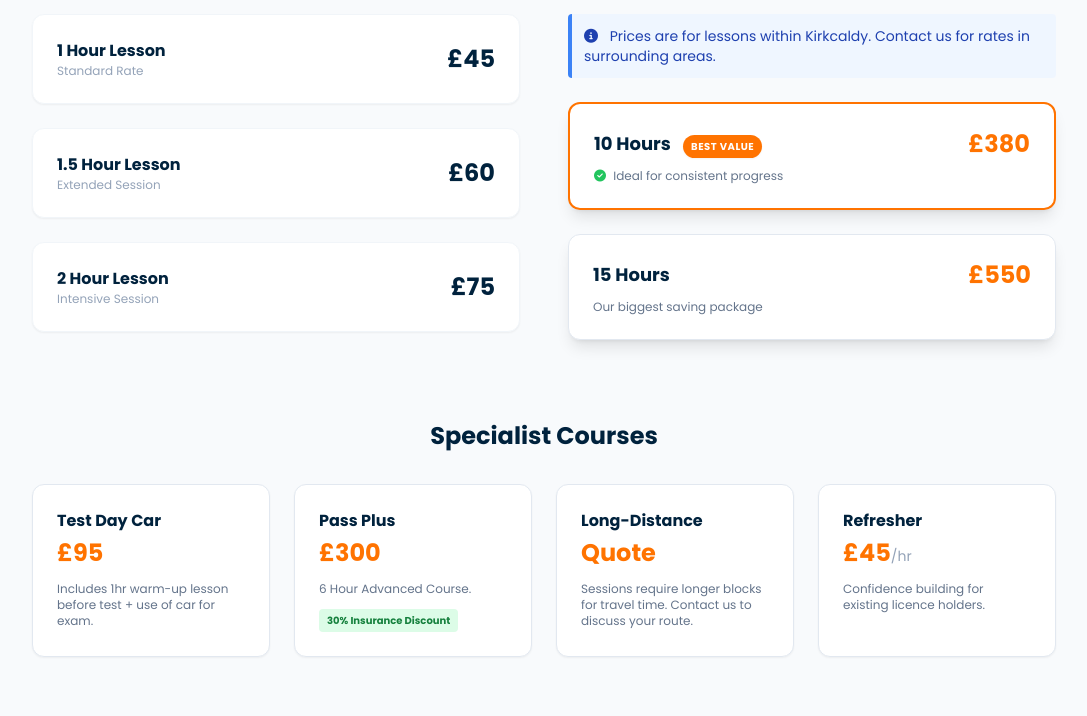
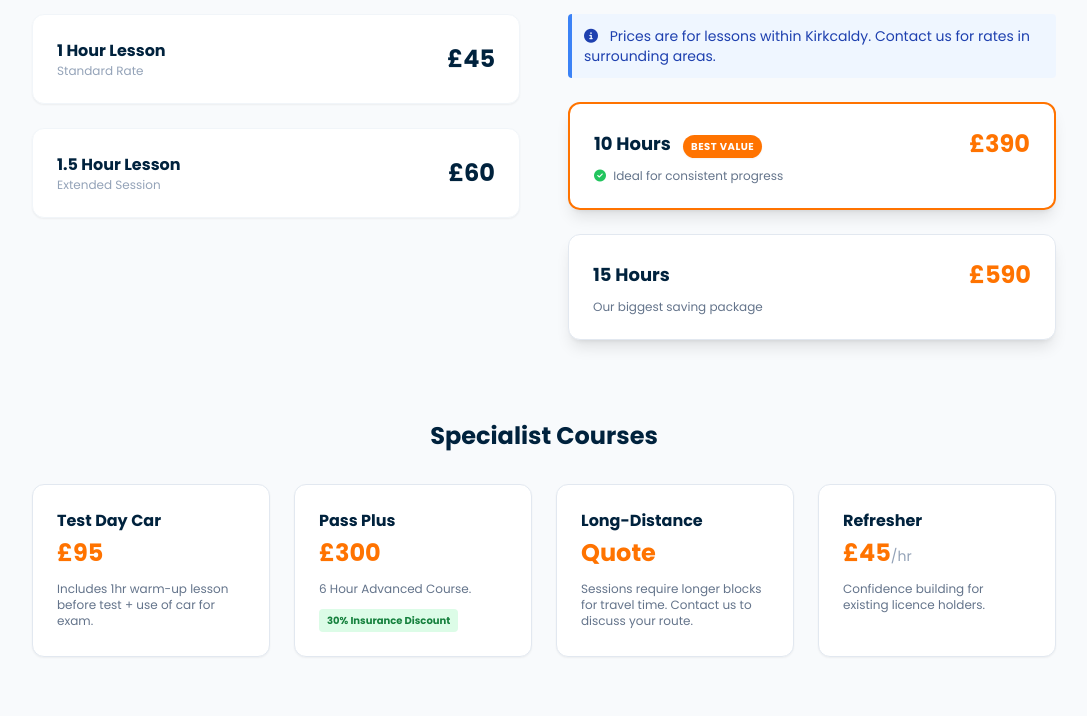
Before and after one commit to lewiswake/roadwayz, a plain HTML site: page index.html in a window 1280 px wide. Shown: the part 2120-2836 px from the top of the page, without its empty margins (96-1183 px from the left). Drawn offline with nearby package versions, Linux system fonts and the light colour scheme.

Commit message:
Update index.html

```diff
--- a/index.html
+++ b/index.html
@@ -548,18 +548,6 @@
                   <span class="text-2xl font-bold text-brand-dark">£60</span>
                 </div>
               </div>
-
-              <div
-                class="bg-white p-6 rounded-xl shadow-sm border border-slate-100 hover:shadow-md transition group"
-              >
-                <div class="flex justify-between items-center">
-                  <div>
-                    <h4 class="font-bold text-brand-dark">2 Hour Lesson</h4>
-                    <p class="text-xs text-slate-400">Intensive Session</p>
-                  </div>
-                  <span class="text-2xl font-bold text-brand-dark">£75</span>
-                </div>
-              </div>
             </div>
 
             <div class="space-y-6" data-aos="fade-left">
@@ -596,7 +584,7 @@
                       >
                     </div>
                     <span class="text-2xl font-bold text-brand-orange"
-                      >£380</span
+                      >£390</span
                     >
                   </div>
                   <p class="text-xs text-slate-500">
@@ -613,7 +601,7 @@
                   <div class="flex justify-between items-center mb-2">
                     <h4 class="font-bold text-brand-dark text-lg">15 Hours</h4>
                     <span class="text-2xl font-bold text-brand-orange"
-                      >£550</span
+                      >£590</span
                     >
                   </div>
                   <p class="text-xs text-slate-500">
```
